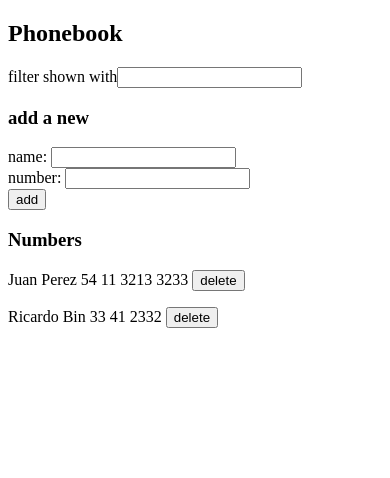
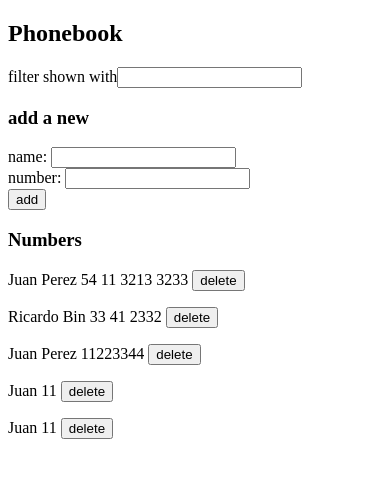
Before and after one commit to nColli/full-stack-open-2024, a React (Vite) app in the folder part2/phonebook-app/: page / in a window 390 px wide. Shown: the top 478 px of the page. Built offline with nearby package versions, Linux system fonts and the light colour scheme; data requests are answered from the project's data file.

Commit message:
replace number feature phonebook

```diff
--- a/part2/phonebook-app/db.json
+++ b/part2/phonebook-app/db.json
@@ -9,6 +9,21 @@
       "id": "7e23",
       "name": "Ricardo Bin",
       "number": "33 41 2332"
+    },
+    {
+      "id": "1517",
+      "name": "Juan Perez",
+      "number": "11223344"
+    },
+    {
+      "id": "0c95",
+      "name": "Juan",
+      "number": "11"
+    },
+    {
+      "id": "96b4",
+      "name": "Juan",
+      "number": "11"
     }
   ]
 }
--- a/part2/phonebook-app/src/App.jsx
+++ b/part2/phonebook-app/src/App.jsx
@@ -58,13 +58,15 @@ const App = () => {
 
     persons.map((person) => personsNames.push(person.name))
 
+    let replace = true;
+
     console.log("find: ", personsNames.indexOf(newName))
 
-    if (personsNames.indexOf(newName) != -1) {
+    if (personsNames.indexOf(newName) != -1 && !window.confirm(`${newName} is already added to phonebook, replace the old number with a new one?`)) {
+      replace = false;
+    }
 
-      alert(`${newName} is already added to phonebook`)
-
-    } else {
+    if (replace === true) {
       console.log("add: ",newName,newNumber);
 
       personService
```
